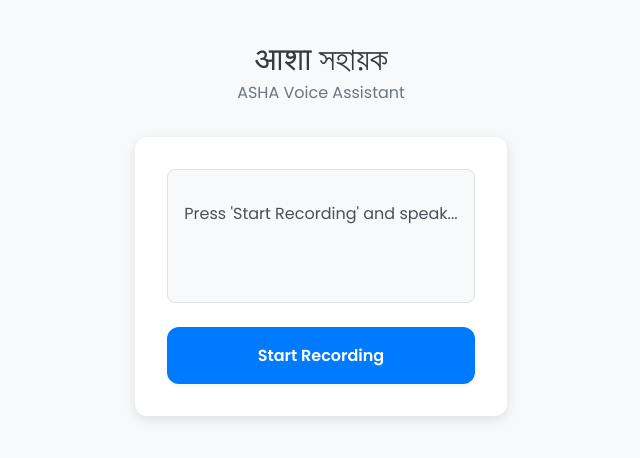
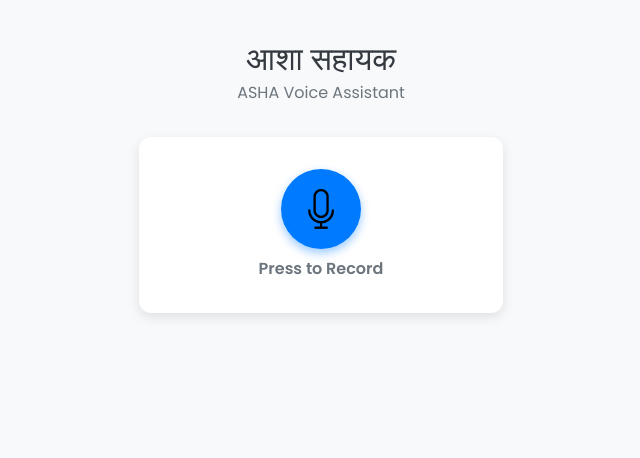
Before and after one commit to asmasayed/asha-voice-app, a React (Vite) app: page / in a window 1280 px wide. Shown: the top 458 px of the page, without its empty margins (319-959 px from the left). Built offline with nearby package versions, Linux system fonts and the light colour scheme.

Commit message:
Changed the UI, added mic animation and fixed the layout issues

```diff
--- a/src/App.css
+++ b/src/App.css
@@ -1,4 +1,3 @@
-
 @import url('https://fonts.googleapis.com/css2?family=Poppins:wght@400;600&display=swap');
 
 :root {
@@ -59,21 +58,28 @@
   transition: all 0.3s ease;
 }
 
+.card.recording-view{
+  width: 300px;
+}
+
 .transcript-box {
   background-color: var(--light-gray);
   border-radius: 8px;
   padding: 1rem;
-          min-height: 100px;
-          margin-bottom: 1.5rem;
+  height: 70px; /* Fixed height for a few lines of text */
+  margin-top: 1.5rem; /* Add space ABOVE the box, since it's now at the bottom */
   text-align: left;
   color: #495057;
   border: 1px solid #dee2e6;
+  overflow-y: auto; /* This allows vertical scrolling */
+  line-height: 1.5; /* Improves readability */
 }
 
 .button-group {
   display: flex;
   flex-direction: column;
   gap: 1rem;
+  align-items: center;
 }
 
 .btn {
@@ -146,3 +152,73 @@
 .details strong {
   color: var(--primary-color);
 }
+
+/* --- Add this entire block to the end of App.css --- */
+
+/* Styles for the microphone button wrapper */
+.mic-wrapper {
+  display: flex;
+  flex-direction: column;
+  align-items: center;
+  gap: 0.5rem;
+}
+
+.mic-text {
+  color: #6c757d;
+  font-weight: 600;
+  margin: 0;
+}
+
+/* Base style for the circular microphone button */
+.mic-button {
+  width: 80px;
+  height: 80px;
+  background-color: var(--primary-color);
+  border-radius: 50%;
+  display: flex;
+  justify-content: center;
+  align-items: center;
+  box-shadow: 0 4px 10px rgba(0, 123, 255, 0.4);
+  transition: all 0.2s ease;
+}
+.mic-button img {
+  width: 40px; /* Adjust the size of your icon */
+  height: 40px;
+}
+
+/* Add a pointer cursor only when it's clickable (in idle state) */
+.mic-wrapper .mic-button {
+  cursor: pointer;
+}
+
+.mic-wrapper .mic-button:hover {
+  transform: scale(1.05);
+  filter: brightness(1.1);
+}
+
+/* Style for the recording state (pulsing animation) */
+.mic-button.is-recording {
+  animation: pulse-animation 1.5s infinite;
+}
+
+/* Style for the paused state (a different color to show it's inactive) */
+.mic-button.is-paused {
+  background-color: var(--warning-color);
+  box-shadow: 0 4px 10px rgba(255, 193, 7, 0.4);
+}
+
+/* The Keyframes definition for our pulsing animation */
+@keyframes pulse-animation {
+  0% {
+    transform: scale(1);
+    box-shadow: 0 4px 10px rgba(0, 123, 255, 0.4);
+  }
+  50% {
+    transform: scale(1.1);
+    box-shadow: 0 8px 20px rgba(0, 123, 255, 0.6);
+  }
+  100% {
+    transform: scale(1);
+    box-shadow: 0 4px 10px rgba(0, 123, 255, 0.4);
+  }
+}
--- a/src/App.jsx
+++ b/src/App.jsx
@@ -1,10 +1,10 @@
-import { useState, useRef } from 'react';
+import { useState, useRef, useEffect } from 'react';
 import './App.css'
 
 function parseHindiText(text) {
   // A set of common words to ignore when searching for names or other data.
   // Using a Set provides a very fast way to check for a word's existence.
-  const stopWords = new Set(['और', 'था', 'है', 'की', 'का', 'तो', 'थी', 'उसका', 'उसकी', 'मेरा', 'हैं']);
+  const stopWords = new Set(['और', 'था', 'है', 'की', 'ка', 'तो', 'थी', 'उसका', 'उसकी', 'मेरा', 'हैं']);
 
   const data = {
     name: null,
@@ -98,9 +98,16 @@ function App() {
   // This ref helps preserve the transcript during pause/resume cycles.
   const accumulatedTranscriptRef = useRef('');
 
+  const transcriptBoxRef = useRef(null);
+
+  useEffect(() => {
+    if (transcriptBoxRef.current) {
+      transcriptBoxRef.current.scrollTop = transcriptBoxRef.current.scrollHeight;
+    }
+  }, [transcribedText]);
+
   // Handles starting a new recording or resuming a paused one.
   const handleStartOrResume = () => {
-    // Before starting, save the current transcript to the ref.
     accumulatedTranscriptRef.current = transcribedText;
 
     const SpeechRecognition = window.SpeechRecognition || window.webkitSpeechRecognition;
@@ -112,16 +119,15 @@ function App() {
     recognitionRef.current = new SpeechRecognition();
     const recognition = recognitionRef.current;
 
-    recognition.lang = 'hi-IN'; // Set language to Hindi.
-    recognition.interimResults = true; // Get live results as the user speaks.
-    recognition.continuous = true; // Keep listening even during pauses.
+    recognition.lang = 'hi-IN';
+    recognition.interimResults = true;
+    recognition.continuous = true;
 
     recognition.onresult = (event) => {
       let interimTranscript = '';
       for (let i = event.resultIndex; i < event.results.length; ++i) {
         interimTranscript += event.results[i][0].transcript;
       }
-      // THE KEY FIX: Combine the old transcript (from before the pause) with the new part.
       setTranscribedText(accumulatedTranscriptRef.current + interimTranscript);
     };
 
@@ -134,48 +140,60 @@ function App() {
   // Pauses the recording.
   const handlePause = () => {
     if (recognitionRef.current) {
-      recognitionRef.current.stop(); // Temporarily stop listening.
+      recognitionRef.current.stop();
       setRecordingStatus('paused');
+
+      console.log("--- PAUSED ---");
+      console.log("Transcript so far:", transcribedText);
     }
   };
 
+  // --- THIS IS THE UPDATED FUNCTION ---
   // Stops the recording completely and processes the final text.
   const handleStop = () => {
-    if (recognitionRef.current) {
+    // The final transcript is whatever text is currently in our state.
+    const finalTranscript = transcribedText;
+
+    // IMPORTANT: Only try to stop the recognition object if it's actively running.
+    // If we are paused, it's already stopped, so we don't need to do anything.
+    if (recordingStatus === 'recording' && recognitionRef.current) {
       recognitionRef.current.stop();
-      const finalTranscript = transcribedText;
+    }
+
+    // Now, regardless of the previous state, parse the text we captured.
     const data = parseHindiText(finalTranscript);
+
+    console.log("--- STOPPED & PARSED ---");
+    console.log("Extracted Data:", data);
+
     setParsedData(data); // Show the confirmation card.
     setRecordingStatus('idle');
     accumulatedTranscriptRef.current = ''; // Clear the ref for the next session.
-    }
   };
 
   // Handles the confirmation of the parsed data.
   const handleConfirm = () => {
-    console.log('Visit confirmed:', parsedData);
-    // In a real app, you would save this data to a list or send it to a server.
-    setParsedData(null); // Go back to the main screen.
-    setTranscribedText(''); // Clear the transcript.
+    console.log("--- CONFIRMED ---");
+    console.log("Final data to be saved:", parsedData);
+    setParsedData(null);
+    setTranscribedText('');
   };
 
   // Handles retrying the recording.
   const handleRetry = () => {
-    setParsedData(null); // Go back to the main screen.
-    setTranscribedText(''); // Clear the transcript.
+    setParsedData(null);
+    setTranscribedText('');
   };
 
   return (
     <>
-
       <div className="container">
         <header>
-          <h1>आशा সহায়ক</h1>
+          <h1>आशा सहायक</h1>
           <p>ASHA Voice Assistant</p>
         </header>
 
         <main>
-          {/* Conditional UI: Show confirmation card or recording view */}
           {parsedData ? (
             <div className="card confirmation-card">
               <h2>Please Confirm Visit Details</h2>
@@ -191,23 +209,45 @@ function App() {
             </div>
           ) : (
             <div className="card recording-view">
-              <div className="transcript-box">
-                <p>{transcribedText || "Press 'Start Recording' and speak..."}</p>
+              <div className="button-group">
+              {/* When Idle: Show a large, clickable mic button */}
+              {recordingStatus === 'idle' && (
+                <div className="mic-wrapper">
+                  <div onClick={handleStartOrResume} className="mic-button">
+                    <img src="/mic.png" alt="Microphone icon" />
                   </div>
-              <div className="button-group">
-                {recordingStatus === 'idle' && (
-                  <button onClick={handleStartOrResume} className="btn btn-start">Start Recording</button>
+                  <p className="mic-text">Press to Record</p>
+                </div>
               )}
+
+              {/* When Recording: Show the pulsing mic and the Pause/Stop buttons */}
               {recordingStatus === 'recording' && (
+                <>
+                  <div className="mic-button is-recording">
+                    <img src="/mic.png" alt="Recording icon" />
+                  </div>
                   <button onClick={handlePause} className="btn btn-pause">Pause</button>
+                  <button onClick={handleStop} className="btn btn-stop">Stop & Finish</button>
+                </>
               )}
+
+              {/* When Paused: Show the static mic and the Resume/Stop buttons */}
               {recordingStatus === 'paused' && (
+                <>
+                  <div className="mic-button is-paused">
+                    <img src="/mic.png" alt="Paused icon" />
+                  </div>
                   <button onClick={handleStartOrResume} className="btn btn-resume">Resume</button>
-                )}
-                {(recordingStatus === 'recording' || recordingStatus === 'paused') && (
                   <button onClick={handleStop} className="btn btn-stop">Stop & Finish</button>
+                </>
               )}
             </div>
+
+            {recordingStatus !== 'idle' && (
+              <div ref={transcriptBoxRef} className="transcript-box">
+                <p>{transcribedText}</p>
+              </div>
+            )}
             </div>
           )}
         </main>
```
Also changed, not shown: public/mic.png (added). Lines whose indentation alone changed are shown as unchanged.
